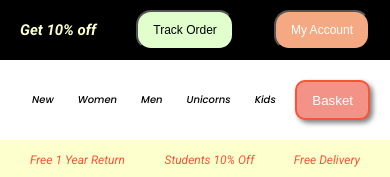
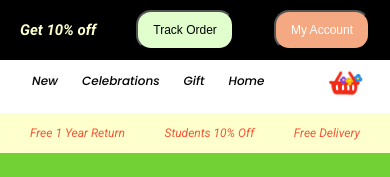
Before and after one commit to Lu-Smith/shop-angular, an Angular app in the folder example-shop/: page / in a window 390 px wide. Shown: the top 177 px of the page. Built offline with nearby package versions, Linux system fonts and the light colour scheme; a web font is replaced by a local one.

Commit message:
Added shopping basket instead of button

```diff
--- a/example-shop/src/app/app.component.css
+++ b/example-shop/src/app/app.component.css
@@ -84,14 +84,13 @@ header li:hover {
 }
 
 header button {
-    background-color: #f39286;
-    border: 2px solid #fa5437;
-    border-radius: 15px;
-    padding: 0 15px;
-    color: #fff;
-    box-shadow: 3px 3px 5px rgba(0, 0, 0, 0.5);
     transform: 200ms all ease-in-out;
+    border: none;
+    background: none;
+}
 
+header button img {
+    width: 60px;
 }
 
 header button:hover {
@@ -187,7 +186,7 @@ footer a:hover {
     }
 
     header {
-        padding: 20px;
+        padding: 0 20px;
     }
 
     header h1 {
@@ -197,13 +196,11 @@ footer a:hover {
 
     header li {
         padding: 12px;
-        font-size: 10px;
+        font-size: 12px;
     }
 
-    header button {
-        border: 2px solid #fa5437;
-        border-radius: 10px;
-        padding: 0 15px;
+    header button img{
+        width: 50px;
     }
 
     .promotions {
--- a/example-shop/src/app/app.component.html
+++ b/example-shop/src/app/app.component.html
@@ -8,12 +8,13 @@
     <h1><span>Example</span> Shop</h1>
     <ul>
       <li>New</li>
-      <li>Women</li>
-      <li>Men</li>
-      <li>Unicorns</li>
-      <li>Kids</li>
+      <li>Celebrations</li>
+      <li>Gift</li>
+      <li>Home</li>
     </ul>
-    <button>Basket</button>
+    <button>
+      <img src="../assets/gallery/flower basket.png" alt="flower basket">
+    </button>
 
   </header>
   <div class="promotions">
```
Also changed, not shown: example-shop/src/assets/gallery/flower basket.png (added).
